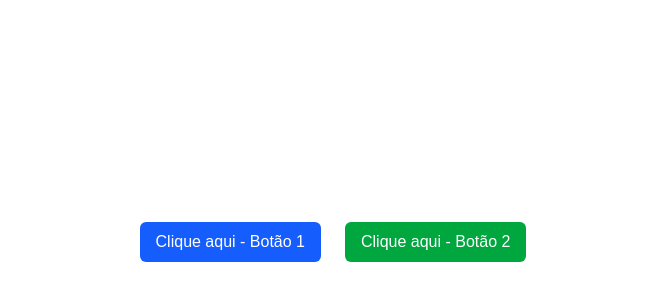
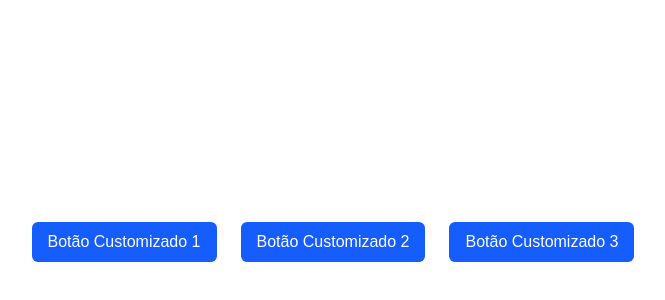
Before and after one commit to Wiillboss/react, a Next.js app in the folder react_primeiro_projeto/: page /estados_eventos in a window 1280 px wide. Shown: the part 158-458 px from the top of the page, without its empty margins (307-972 px from the left). Built offline with nearby package versions, Linux system fonts and the light colour scheme.

Commit message:
aula sobre evento dentro do botao

```diff
--- /dev/null
+++ b/react_primeiro_projeto/app/components/Custom_Button.tsx
@@ -0,0 +1,13 @@
+type Props = {
+    label: string;
+    onclick?: () => void;
+}
+
+export const Custom_Button = ({ label, onclick }: Props) => {
+
+    return (
+        <button onClick={onclick} className="px-4 py-2 bg-blue-600 text-white rounded-md hover:bg-blue-700 m-3">
+            {label}
+        </button>
+    );
+}
--- a/react_primeiro_projeto/app/estados_eventos/page.tsx
+++ b/react_primeiro_projeto/app/estados_eventos/page.tsx
@@ -1,4 +1,6 @@
 "use client";
+
+import { Custom_Button } from "../components/Custom_Button";
 
 const Page_estados_eventos_click = () => {
     function handleClick() {
@@ -40,6 +42,7 @@ const Page_estados_eventos_click = () => {
     );
 }
 
+//exercicio 2 - criar uma função avisar(msg: string) e passar ela para os botões, para mostrar mensagens diferentes em cada um deles
 
 const Page_avisar = () => {
     const avisar = (msg: string) => {
@@ -62,5 +65,21 @@ const Page_avisar = () => {
     );
 }
 
+const Page_Botao_Customizado = () => {
+
+    const handle_Button_1 = () => alert("Botão 1 clicado !");
+    const handle_Button_2 = () => alert("Botão 2 clicado !");
+    const handle_Button_3 = () => alert("Botão 3 clicado !");
+
+    return (
+        <div className="w-screen h-screen flex justify-center items-center">
+            <Custom_Button label="Botão Customizado 1" onclick={handle_Button_1} />
+            <Custom_Button label="Botão Customizado 2" onclick={handle_Button_2} />
+            <Custom_Button label="Botão Customizado 3" onclick={handle_Button_3} />
+        </div>
+    );
+}
+
 //export default Page_estados_eventos_click;
-export default Page_avisar;
+//export default Page_avisar;
+export default Page_Botao_Customizado;
```
